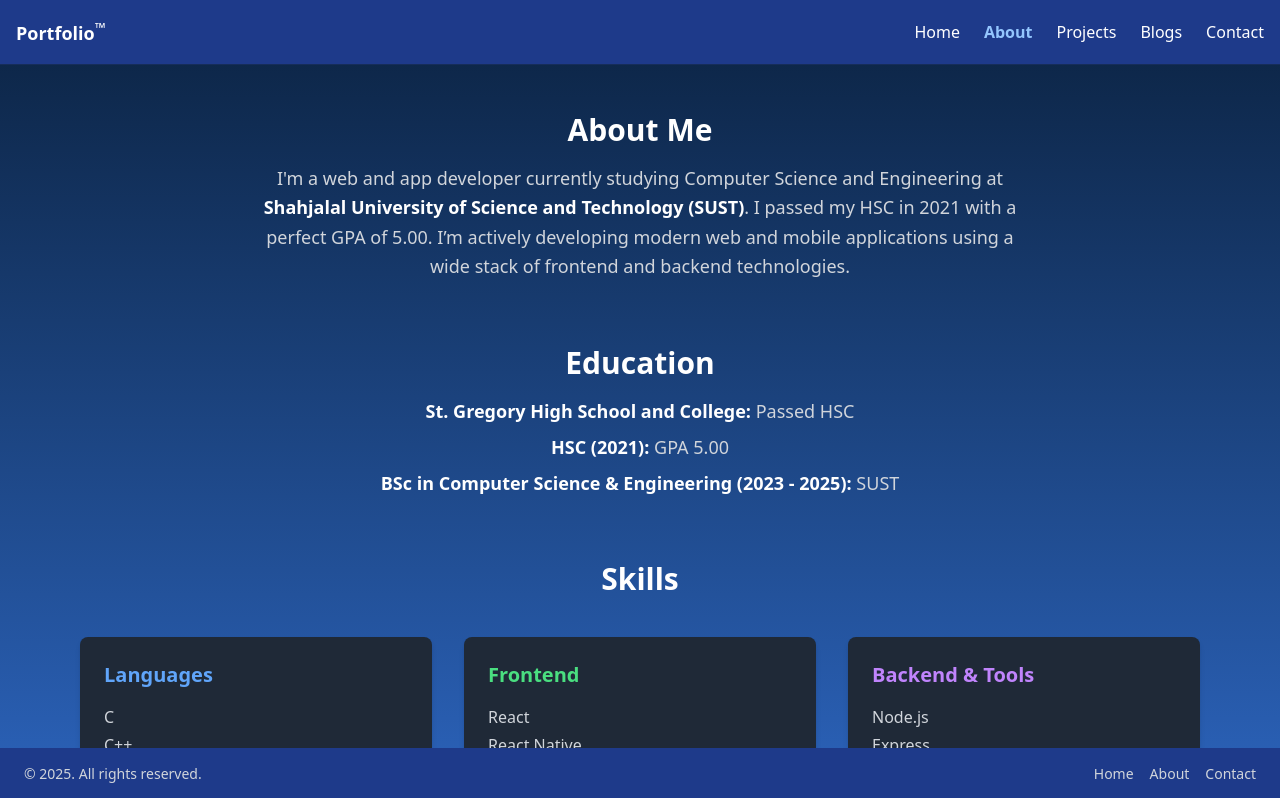
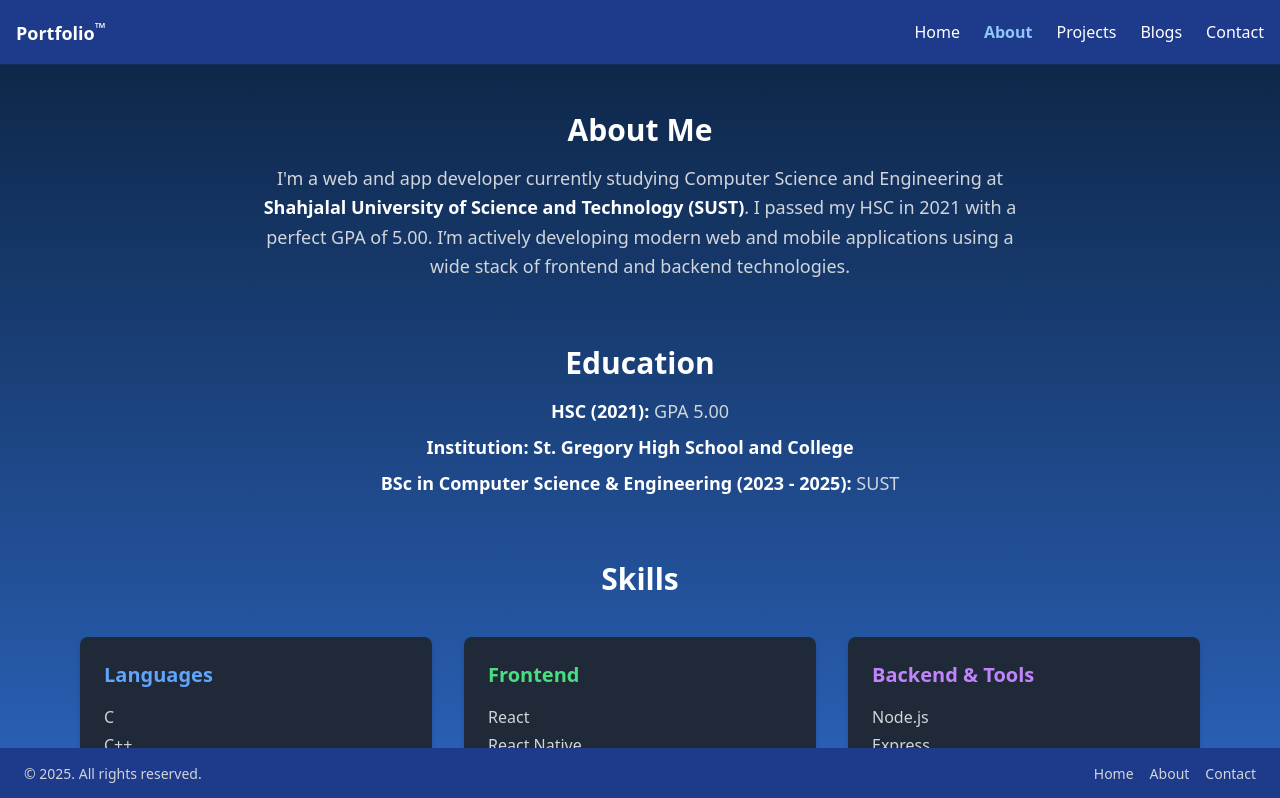
Before and after one commit to San2021331091/portfolio, a Nuxt app: page /about in a window 1280 px wide. Shown: the top 798 px of the page. Built offline with nearby package versions, Linux system fonts and the light colour scheme.

Commit message:
new commit

```diff
--- a/app/pages/about.vue
+++ b/app/pages/about.vue
@@ -16,8 +16,8 @@
     <section class="text-center mb-16 px-4">
       <h2 class="text-3xl font-semibold mb-4">Education</h2>
       <div class="max-w-2xl mx-auto text-gray-300 text-lg space-y-2">
-        <p><span class="font-bold text-white">St. Gregory High School and College:</span> Passed HSC</p>
         <p><span class="font-bold text-white">HSC (2021):</span> GPA 5.00</p>
+          <p><span class="font-bold text-white">Institution: St. Gregory High School and College</span></p>
         <p><span class="font-bold text-white">BSc in Computer Science & Engineering (2023 - 2025):</span> SUST</p>
       </div>
     </section>
```
